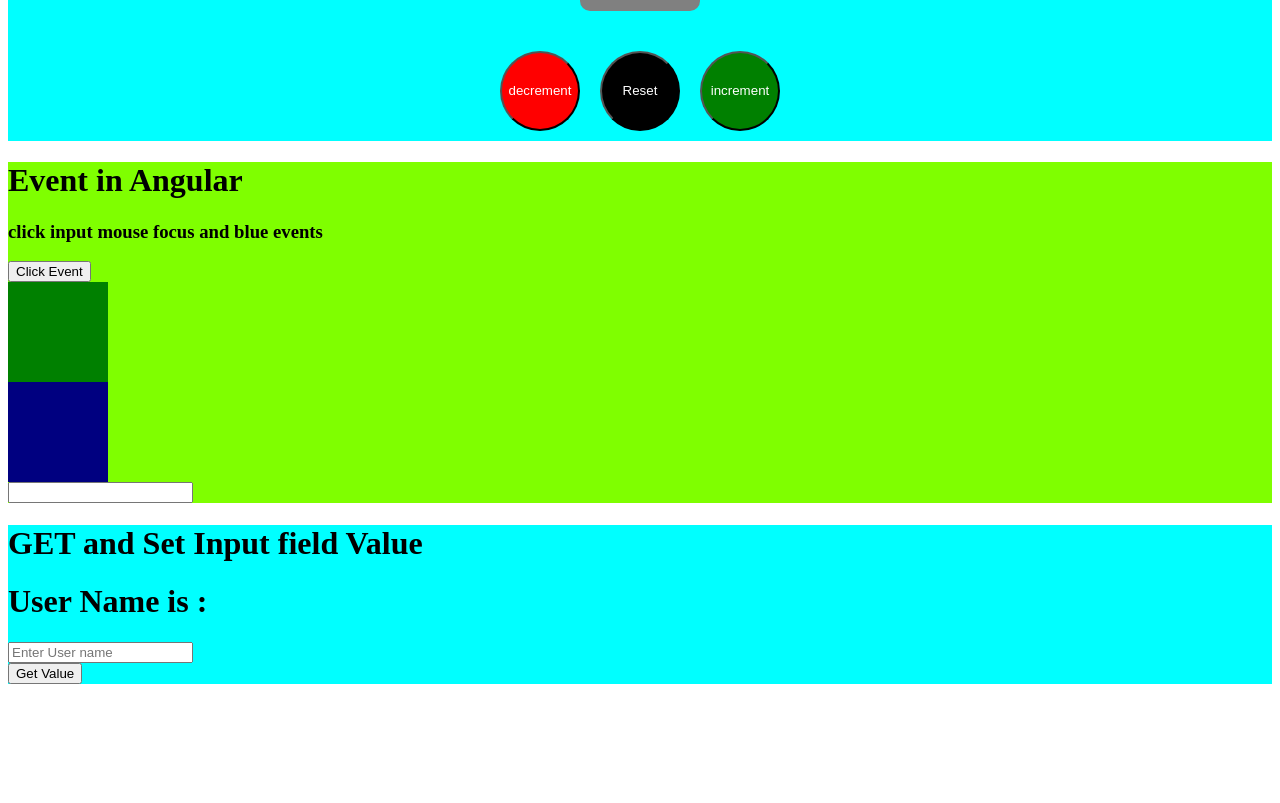
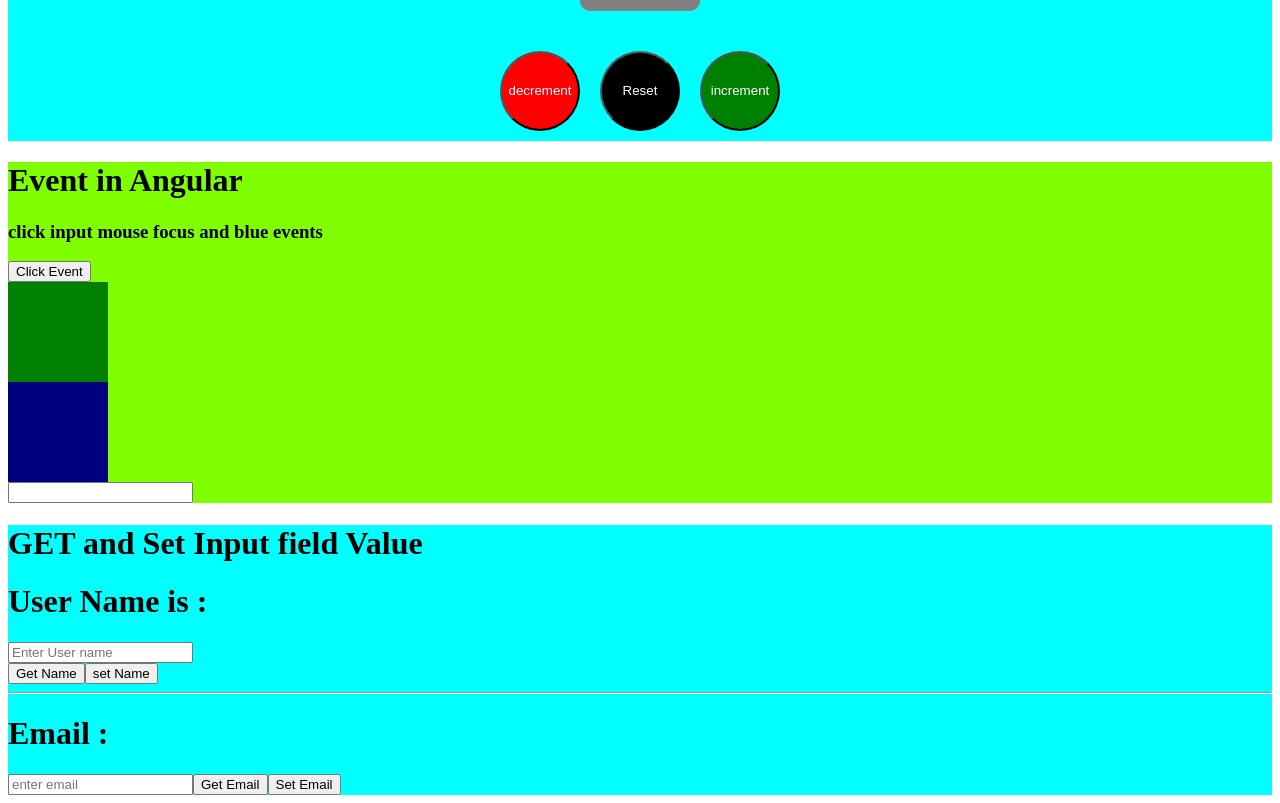
Before and after one commit to avinash-kurandale/Angular, an Angular app: page / in a window 1280 px wide. Shown: the part 230-1033 px from the top of the page. Before the commit the page ends 922 px from the top, so only its background shows below. Built offline with nearby package versions, Linux system fonts and the light colour scheme.

Commit message:
get & set updated

```diff
--- a/src/app/app.component.html
+++ b/src/app/app.component.html
@@ -1,5 +1,7 @@
-<h1>Function call on button click</h1>
-<button (click)="handleClickEvent()">Click Me</button>   <!-- here click is calling the function i.e handleClickEvent-->
+<!-- here click is calling the function i.e handleClickEvent-->
+
+            <h1>Function call on button click</h1>
+            <button (click)="handleClickEvent()">Click Me</button>
 
 <!-- add fuction with assign data type and button -->
 
@@ -57,10 +59,15 @@
           <div style="background-color: aqua;">
             <h1>GET and Set Input field Value</h1>
             <h1>User Name is : {{displayInfo}}</h1>
-            <input type="text" (input)="getInfo($event)" placeholder="Enter User name">
+            <input type="text" value="{{info}}" (input)="getInfo($event)" placeholder="Enter User name">
             <br>
-            <button (click)="showInfo()">Get Value</button>
+            <button (click)="showInfo()">Get Name</button>
+            <button (click)="setInfo()">set Name</button>
 
-
+            <hr>
+            <h1>Email :{{email}}</h1>
+            <input type="text" value="{{email}}" placeholder="enter email" #emailField>
+            <button (click)="getEmail(emailField.value)">Get Email</button>
+            <button (click)="setEmail(emailField.value)">Set Email</button>
 
           </div>
--- a/src/app/app.component.ts
+++ b/src/app/app.component.ts
@@ -57,6 +57,7 @@
 
   info=""
   displayInfo=""
+  email="";
   getInfo(event:Event){
     this.info=(event.target as HTMLInputElement).value
   }
@@ -65,5 +66,19 @@
     this.displayInfo = this.info;
   }
 
+  setInfo(){
+    this.info="sam"
+  }
+
+  getEmail(val:string){
+    console.log(val);
+    this.email=val;
+  }
+
+  setEmail(val:string){
+    console.log(val);
+    this.email="default@gmail.com"
+  }
+
 
 }
```
